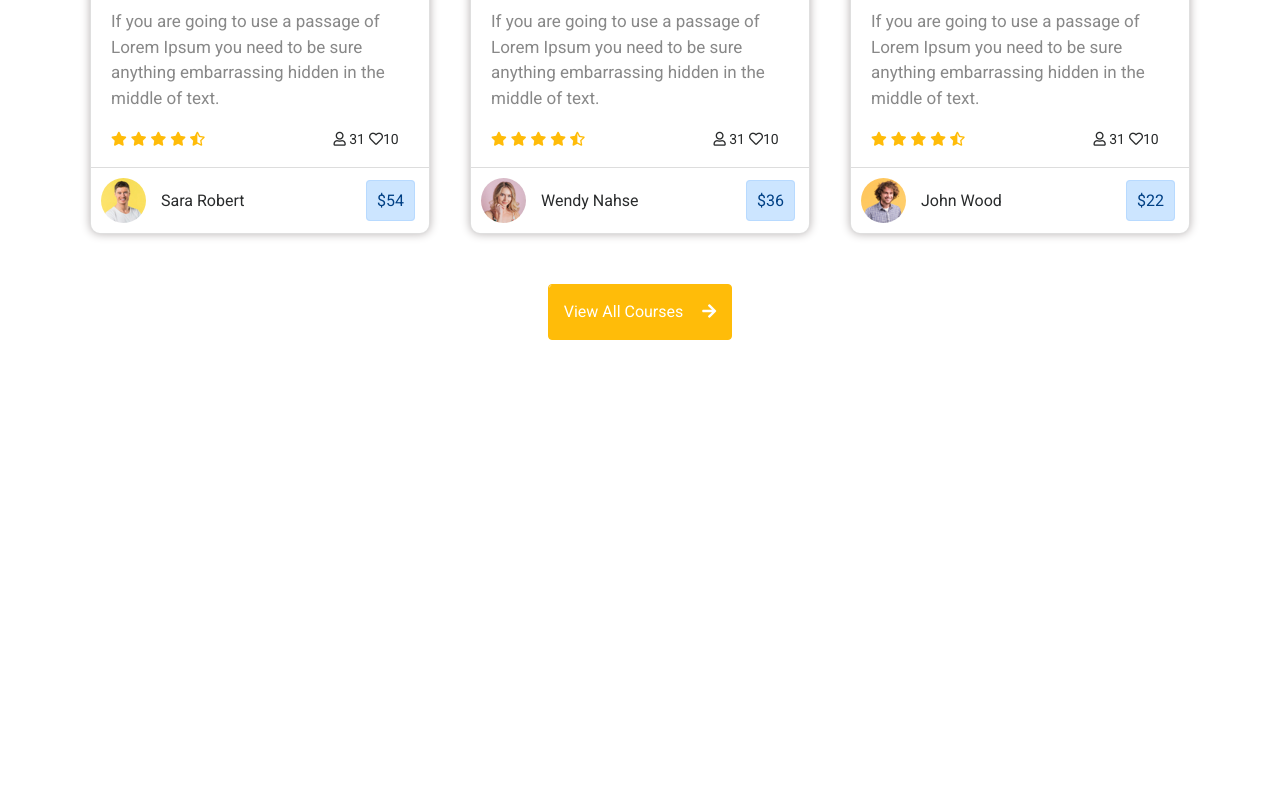
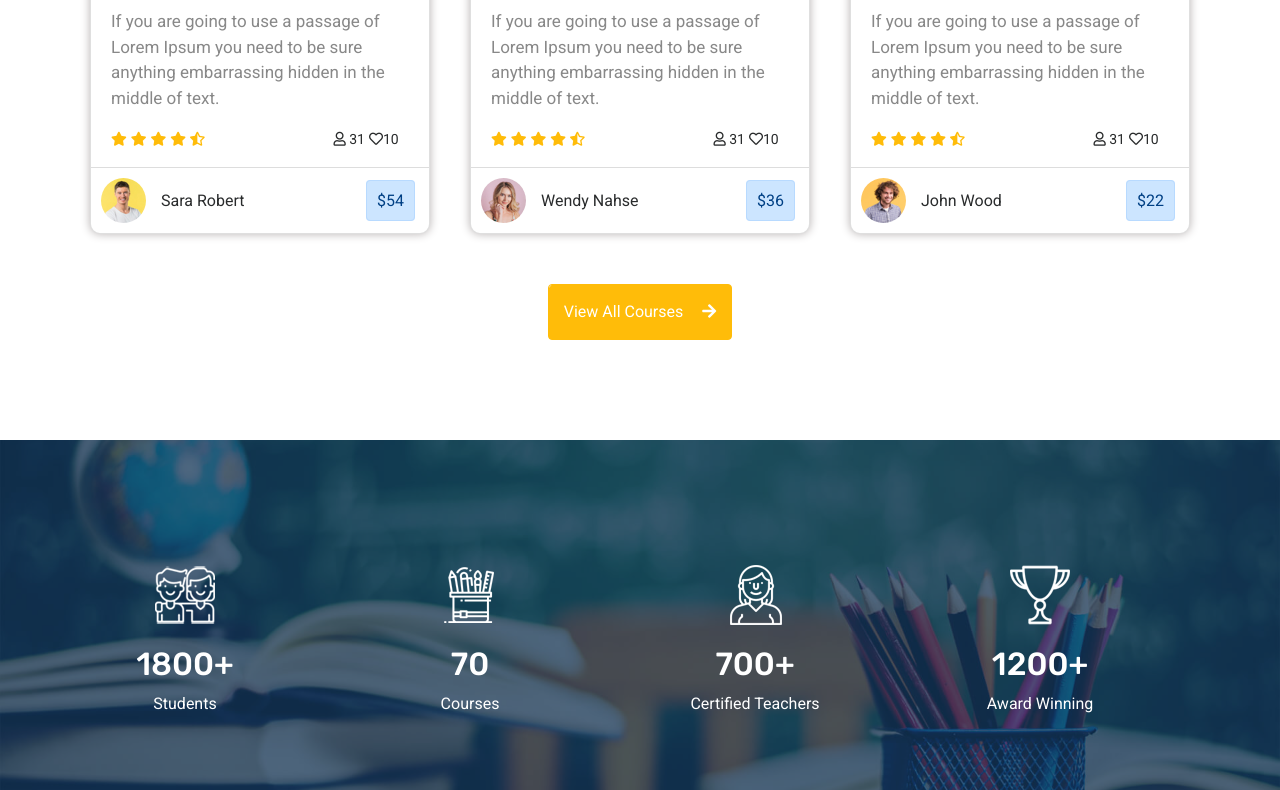
Before and after one commit to Tarlanoff/front_end_project, a plain HTML site: page index.html in a window 1280 px wide. Shown: the part 3644-4434 px from the top of the page. Before the commit the page ends 3984 px from the top, so only its background shows below. Drawn offline with nearby package versions, Linux system fonts and the light colour scheme; files whose address does not match are found by name.

Commit message:
statistics sect added

```diff
--- a/index.html
+++ b/index.html
@@ -733,6 +733,45 @@
             </div>
         </section>
         <!-- courses end -->
+
+        <!-- statistics parallax banner start -->
+
+        <section id="statistics">
+            <div class="container">
+                <div class="row">
+                    <div class="col-lg-3">
+                        <div class="item">
+                            <img src="images/banners/Icons/counter_icon1.png">
+                            <h2>1800+</h2>
+                            <p>Students</p>
+                        </div>
+                    </div>
+                    <div class="col-lg-3">
+                        <div class="item">
+                            <img src="images/banners/Icons/counter_icon2.png">
+                            <h2>70</h2>
+                            <p>Courses</p>
+                        </div>
+                    </div>
+                    <div class="col-lg-3">
+                        <div class="item">
+                            <img src="images/banners/Icons/counter_icon3.png">
+                            <h2>700+</h2>
+                            <p>Certified Teachers</p>
+                        </div>
+                    </div>
+                    <div class="col-lg-3">
+                        <div class="item">
+                            <img src="images/banners/Icons/counter_icon4.png">
+                            <h2>1200+</h2>
+                            <p>Award Winning</p>
+                        </div>
+                    </div>
+                </div>
+            </div>
+        </section>
+
+        <!-- statostics parallax banner end -->
     </main>
 
     <!-- main end -->
--- /dev/null
+++ b/scss/parts/_statistics.scss
@@ -0,0 +1,35 @@
+#statistics {
+  width: 100%;
+  height: 350px;
+  background-image: url(../images/banners/counter_bg.jpg);
+  background-position: center;
+  background-size: cover;
+  padding: 100px 0;
+  position: relative;
+  background-attachment: fixed;
+  margin-top: 100px;
+
+  &:before {
+    content: '';
+    position: absolute;
+    top: 0;
+    left: 0;
+    height: 100%;
+    width: 100%;
+    background-color: rgba(7, 41, 77, 0.7);
+  }
+
+  .item {
+    width: 200px;
+    height: 200px;
+    margin: 0;
+    padding: 0;
+    justify-content: center;
+    text-align: center;
+    color: $helper-color;
+
+    img {
+      margin: 25px 0 20px;
+    }
+  }
+}
--- a/scss/style.scss
+++ b/scss/style.scss
@@ -10,3 +10,4 @@
 @import 'parts/popular_categories';
 @import 'parts/about_us';
 @import 'parts/our_courses';
+@import 'parts/statistics';
```
Also changed, not shown: scss/style.css, 1 other file.
